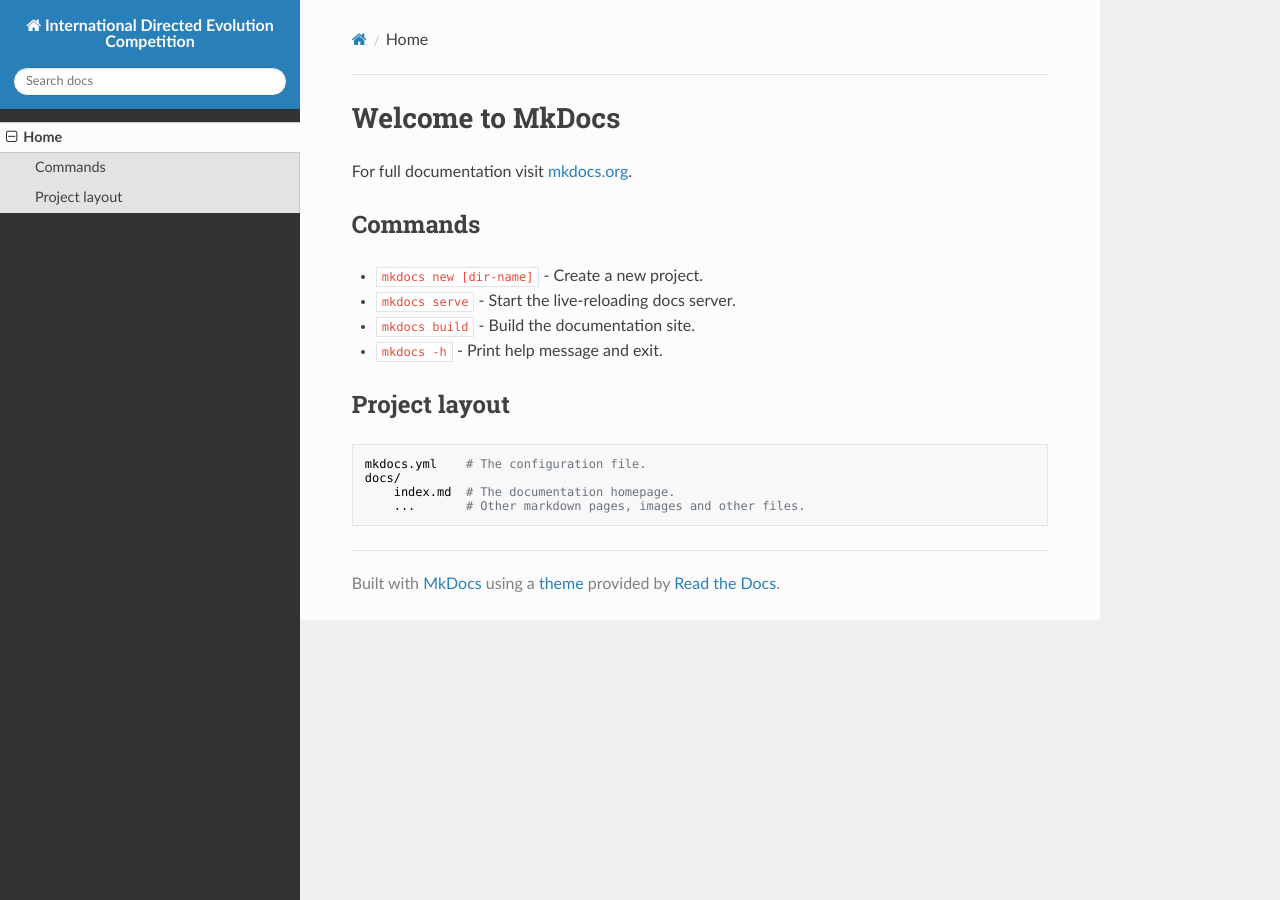
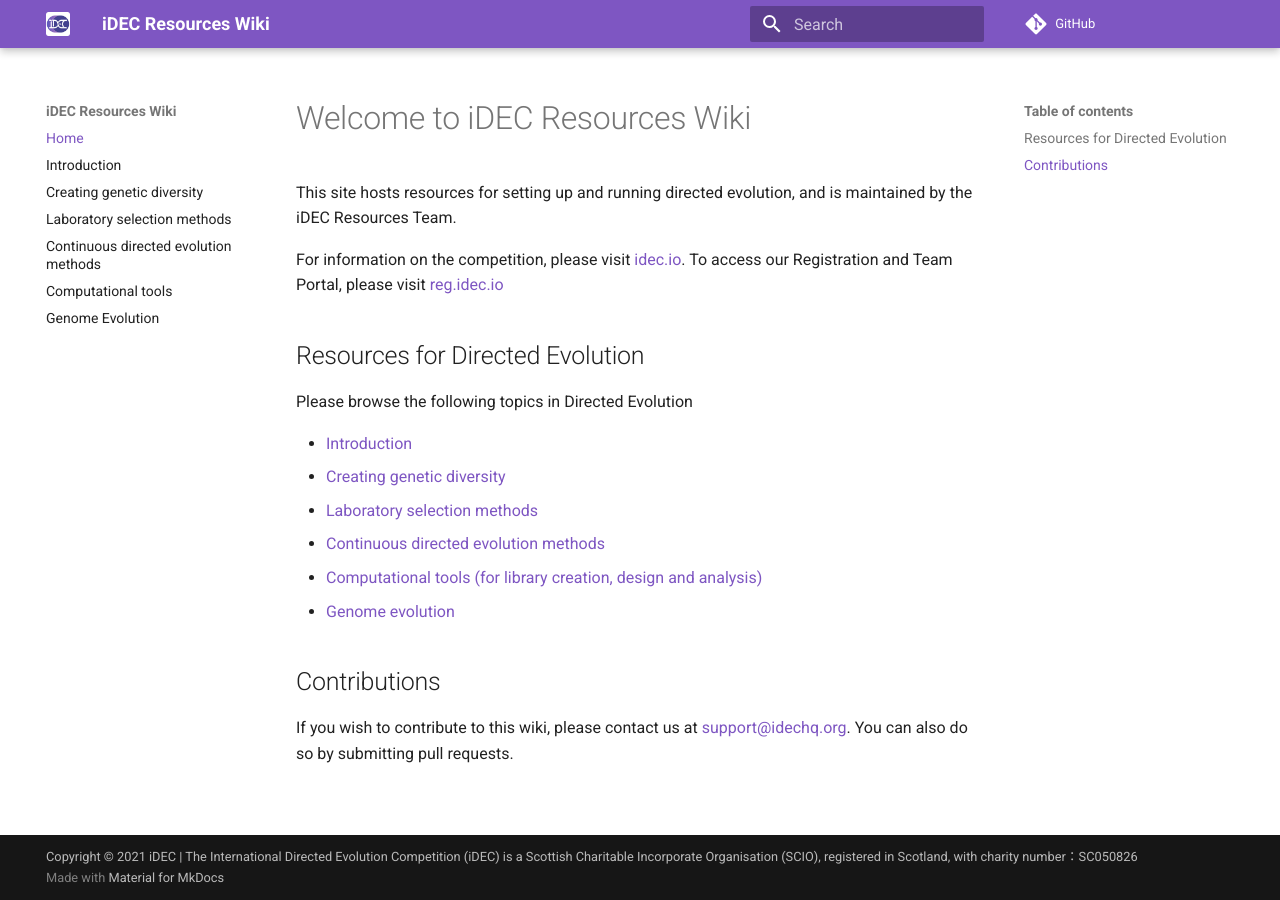
Before and after one commit to idechq/idec-wiki, an MkDocs documentation site: the page built from docs/index.md, in a window 1280 px wide. Built offline with MkDocs 1.6.1 and Material for MkDocs 9.7.7, drawn with Linux system fonts in a browser that asks for light colours; nearby versions of some CDN libraries; comment, search, counter and statistics services are not loaded.

Commit message:
Upload initial iDEC wiki

```diff
--- /dev/null
+++ b/docs/cont_de_methods.md
@@ -0,0 +1 @@
+# Continuous directed evolution methods
--- a/docs/index.md
+++ b/docs/index.md
@@ -1,17 +1,21 @@
-# Welcome to MkDocs
+# Welcome to iDEC Resources Wiki
 
-For full documentation visit [mkdocs.org](https://www.mkdocs.org).
+This site hosts resources for setting up and running directed evolution, and is maintained by the iDEC Resources Team.
 
-## Commands
+For information on the competition, please visit [idec.io](https://idec.io).
+To access our Registration and Team Portal, please visit [reg.idec.io](https://reg.idec.io)
 
-* `mkdocs new [dir-name]` - Create a new project.
-* `mkdocs serve` - Start the live-reloading docs server.
-* `mkdocs build` - Build the documentation site.
-* `mkdocs -h` - Print help message and exit.
+## Resources for Directed Evolution
 
-## Project layout
+Please browse the following topics in Directed Evolution
 
-    mkdocs.yml    # The configuration file.
-    docs/
-        index.md  # The documentation homepage.
-        ...       # Other markdown pages, images and other files.
+* [Introduction](introduction.md)
+* [Creating genetic diversity](genetic_diversity.md)
+* [Laboratory selection methods](lab_selection_methods.md)
+* [Continuous directed evolution methods](cont_de_methods.md)
+* [Computational tools (for library creation, design and analysis)](computation_tools.md)
+* [Genome evolution](genome_evolution.md)
+
+## Contributions
+If you wish to contribute to this wiki, please contact us at [support@idechq.org](mailto:support@idechq.org).
+You can also do so by submitting pull requests.
--- a/mkdocs.yml
+++ b/mkdocs.yml
@@ -1,4 +1,32 @@
-site_name: International Directed Evolution Competition
+# !!! Important: This section controls site behavior and should not be changed without assistance from the web-team
+site_name: iDEC Resources Wiki
+
+theme:
+    name: material
+    logo: img/idec-logo-white-bg.png
+    favicon: img/idec-logo.png
+
+    palette:
+        primary: deep purple
+        accent: deep purple
+
+    features:
+        - header.autohide
+        - navigation.expand
+
+repo_url: https://github.com/idechq/idec-wiki
+
+edit_uri: blob/main/docs/
+
+copyright: Copyright &copy; 2021 iDEC | The International Directed Evolution Competition (iDEC) is a Scottish Charitable Incorporate Organisation (SCIO), registered in Scotland, with charity number：SC050826
+
+# This section below can be changed to update the navigation menu of the wiki
+
 nav:
-  - Home: index.md
-theme: readthedocs
+    - Home: index.md
+    - Introduction: introduction.md
+    - Creating genetic diversity: genetic_diversity.md
+    - Laboratory selection methods: lab_selection_methods.md
+    - Continuous directed evolution methods: cont_de_methods.md
+    - Computational tools: computational_tools.md
+    - Genome Evolution: genome_evolution.md
```
Also changed, not shown: CHANGELOG.md (added, +18 -0 lines), README.md (+3 -1 lines), docs/about.md (added, +69 -0 lines), docs/computational_tools.md (added, +1 -0 lines), docs/genetic_diversity.md (added, +1 -0 lines), docs/genome_evolution.md (added, +1 -0 lines), docs/img/introduction.md (added, +1 -0 lines), docs/lab_selection_methods.md (added, +1 -0 lines), docs/img/favicon.ico, docs/img/idec-logo-white-bg.png (added), docs/img/idec-logo.png (added), docs/img/idec-wiki-logo.png (added), docs/img/logo.png (added), 3 other files.
